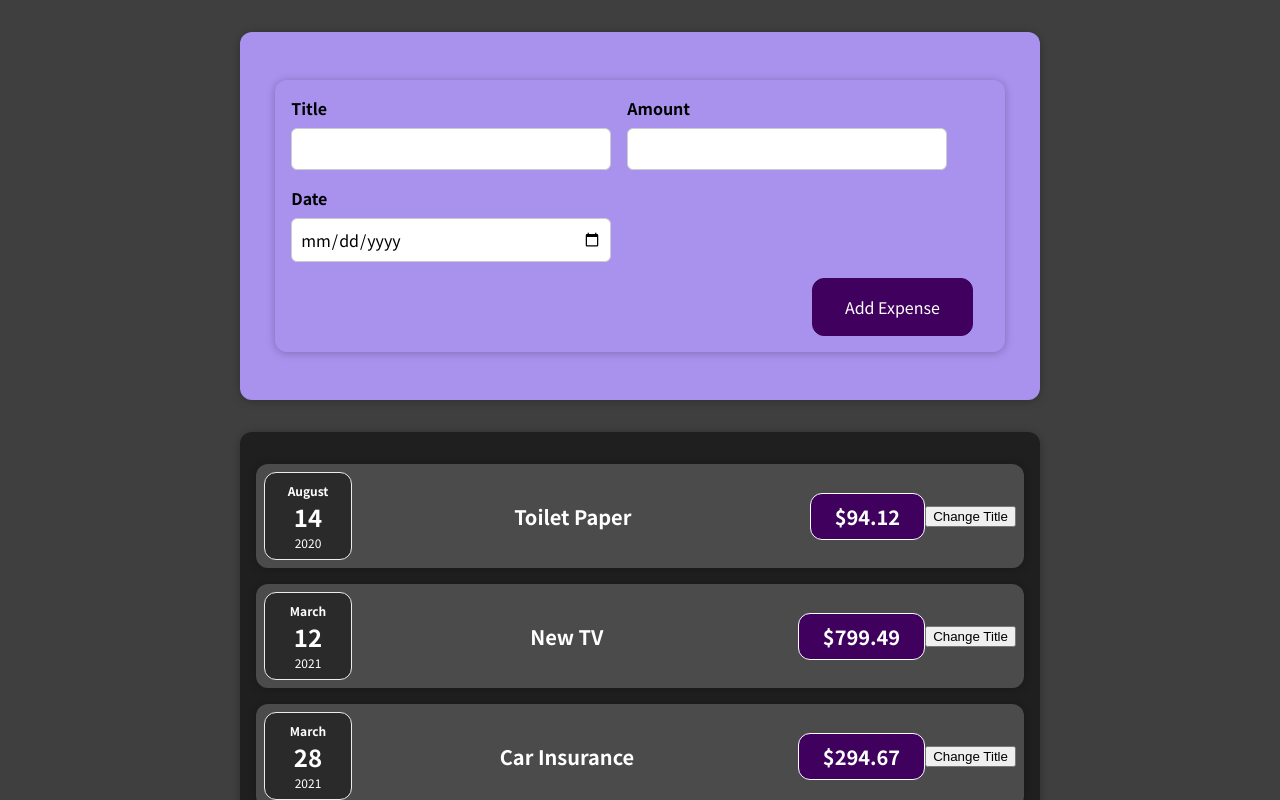
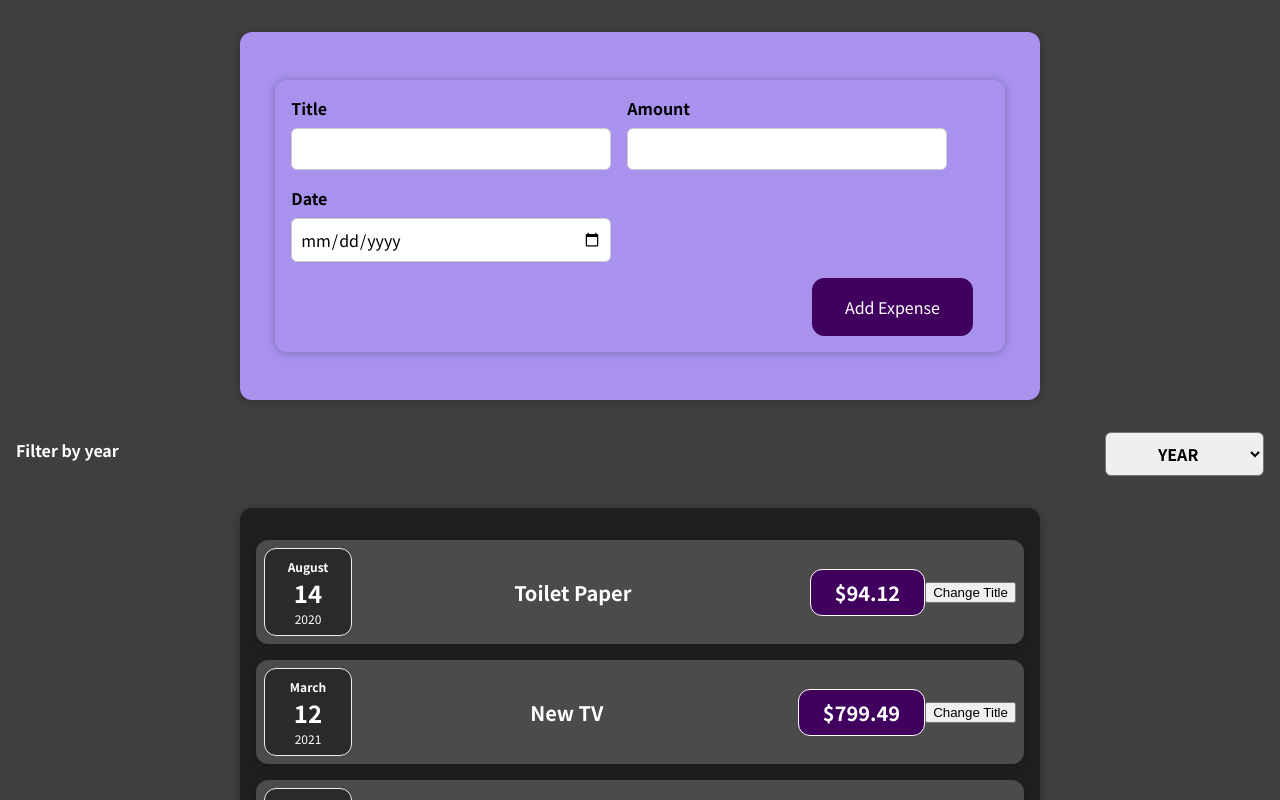
Before and after one commit to BryantIT/react-complete-guide-study, a React (Create React App) app: page / in a window 1280 px wide. Shown: the top 800 px of the page. Built offline with nearby package versions, Linux system fonts and the light colour scheme.

Commit message:
adds two way binding to filter and expenses

```diff
--- a/src/components/ExpenseFilter/ExpenseFilter.js
+++ b/src/components/ExpenseFilter/ExpenseFilter.js
@@ -5,17 +5,29 @@ import Card from '../Wrappers/Card'
 // css
 import './style.css'
 
-const ExpenseFilter = ({ expense }) => {
+const ExpenseFilter = ({ getSelectedYear }) => {
+  const [selectedYear, setSelectedYear] = useState()
+  const yearList = [2019, 2020, 2021, 2022]
+
+  const handleChange = (e) => {
+    const year = e.target.value
+    if (year === 'default') {
+      return
+    }
+    getSelectedYear(year)
+  }
 
   return (
     <div className='expenses-filter'>
-      <div className='expenses-filter--control'>
+      <div className='expenses-filter-control'>
         <label>Filter by year</label>
-        <select>
-          <option value='2022'>2022</option>
-          <option value='2021'>2021</option>
-          <option value='2020'>2020</option>
-          <option value='2019'>2019</option>
+        <select onChange={handleChange}>
+          <option value='default' selected>YEAR</option>
+          {
+            yearList.map(year => (
+              <option value={`${year}`}>{year}</option>
+            ))
+          }
         </select>
       </div>
     </div>
--- a/src/components/ExpenseFilter/style.css
+++ b/src/components/ExpenseFilter/style.css
@@ -3,7 +3,7 @@
   padding: 0 1rem;
 }
 
-.expenses-filter--control {
+.expenses-filter-control {
   display: flex;
   width: 100%;
   align-items: center;
--- a/src/components/Expenses/Expenses.js
+++ b/src/components/Expenses/Expenses.js
@@ -1,19 +1,29 @@
+import React, { Fragment, useState } from 'react'
 // components
 import ExpenseItem from '../ExpenseItem/ExpenseItem'
 import Card from '../Wrappers/Card'
+import ExpenseFilter from '../ExpenseFilter/ExpenseFilter'
 // css
 import './style.css'
 
 const Expenses = ({ expenses }) => {
+  const [selectedYear, setSelectedYear] = useState()
+
+  const getSelectedYear = (year) => {
+    setSelectedYear(year)
+  }
 
   return (
-    <Card className='expenses'>
+    <Fragment>
+    <ExpenseFilter  getSelectedYear={getSelectedYear}/>
+      <Card className='expenses'>
       {expenses.map((expense) => (
         <ExpenseItem
           expense={expense}
         />
       ))}
     </Card>
+    </Fragment>
   )
 }
 
```
